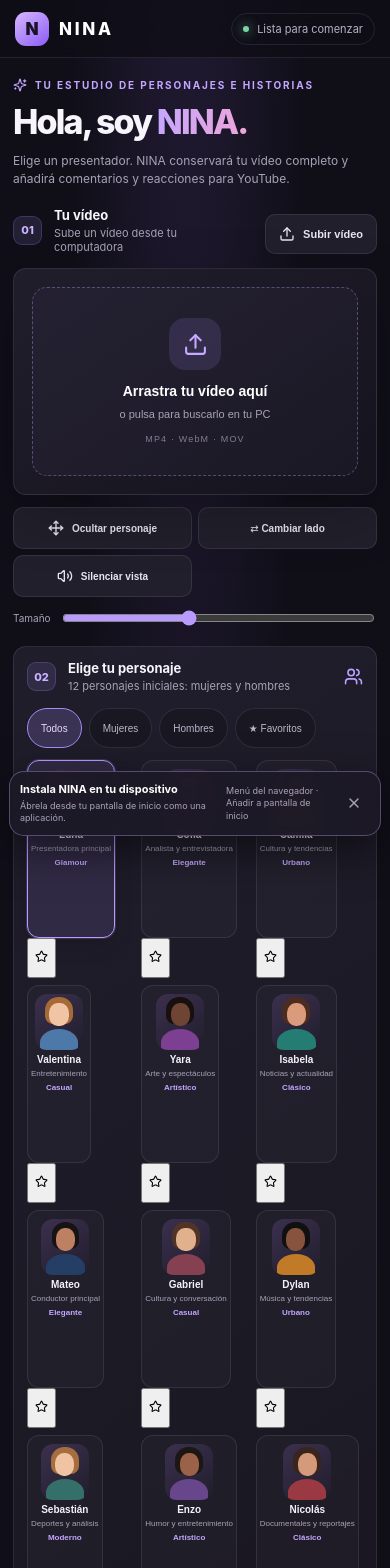
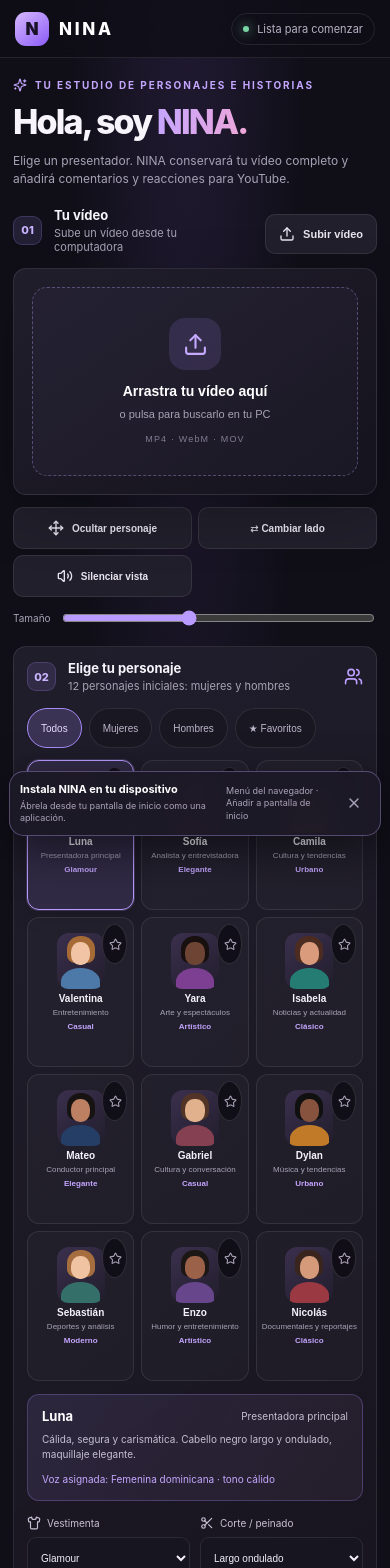
Before and after one commit to admperdilnet-netizen/nina, a React (Vite) app: page / in a window 390 px wide. Shown: the top 1568 px of the page. Built offline with nearby package versions, Linux system fonts and the light colour scheme; no server answers.

Commit message:
Style character favorites and responsive selector

```diff
--- a/src/style.css
+++ b/src/style.css
@@ -62,3 +62,10 @@ button{min-height:40px}
 
 /* Character identity details */
 .character-card{min-height:178px}.character-card small{line-height:1.25;text-align:center}.character-card .character-style{color:#c4a6ff;font-weight:700}.selected-character-info{margin-top:13px;padding:13px 14px;border:1px solid rgba(167,139,250,.28);border-radius:12px;background:linear-gradient(120deg,rgba(167,139,250,.12),rgba(240,166,215,.06))}.selected-character-info>div{display:flex;align-items:center;justify-content:space-between;gap:8px;flex-wrap:wrap}.selected-character-info strong{font-size:13px;color:#fff}.selected-character-info span,.selected-character-info p,.selected-character-info small{font-size:10px;color:#c5bfd2}.selected-character-info p{line-height:1.5;margin:8px 0 5px}.selected-character-info small{color:#c5a7ff}.character-card.chosen{box-shadow:0 0 0 1px rgba(185,154,255,.2),0 8px 20px rgba(0,0,0,.12)}
+
+.character-card-wrap{position:relative;min-width:0}
+.character-card-wrap .character-card{width:100%;height:100%;padding-top:15px}
+.favorite-button{position:absolute;right:7px;top:7px;width:25px;height:25px;border:1px solid rgba(255,255,255,.13);border-radius:50%;background:rgba(13,11,19,.8);color:#aaa2b6;display:grid;place-items:center;cursor:pointer}
+.favorite-button.is-favorite{color:#ffd36b;border-color:rgba(255,211,107,.45);background:rgba(255,190,50,.12)}
+.character-card-wrap .character-card strong{padding:0 20px}
+@media(max-width:480px){.character-grid{grid-template-columns:repeat(3,minmax(0,1fr))}.character-card{min-height:150px}}
```
